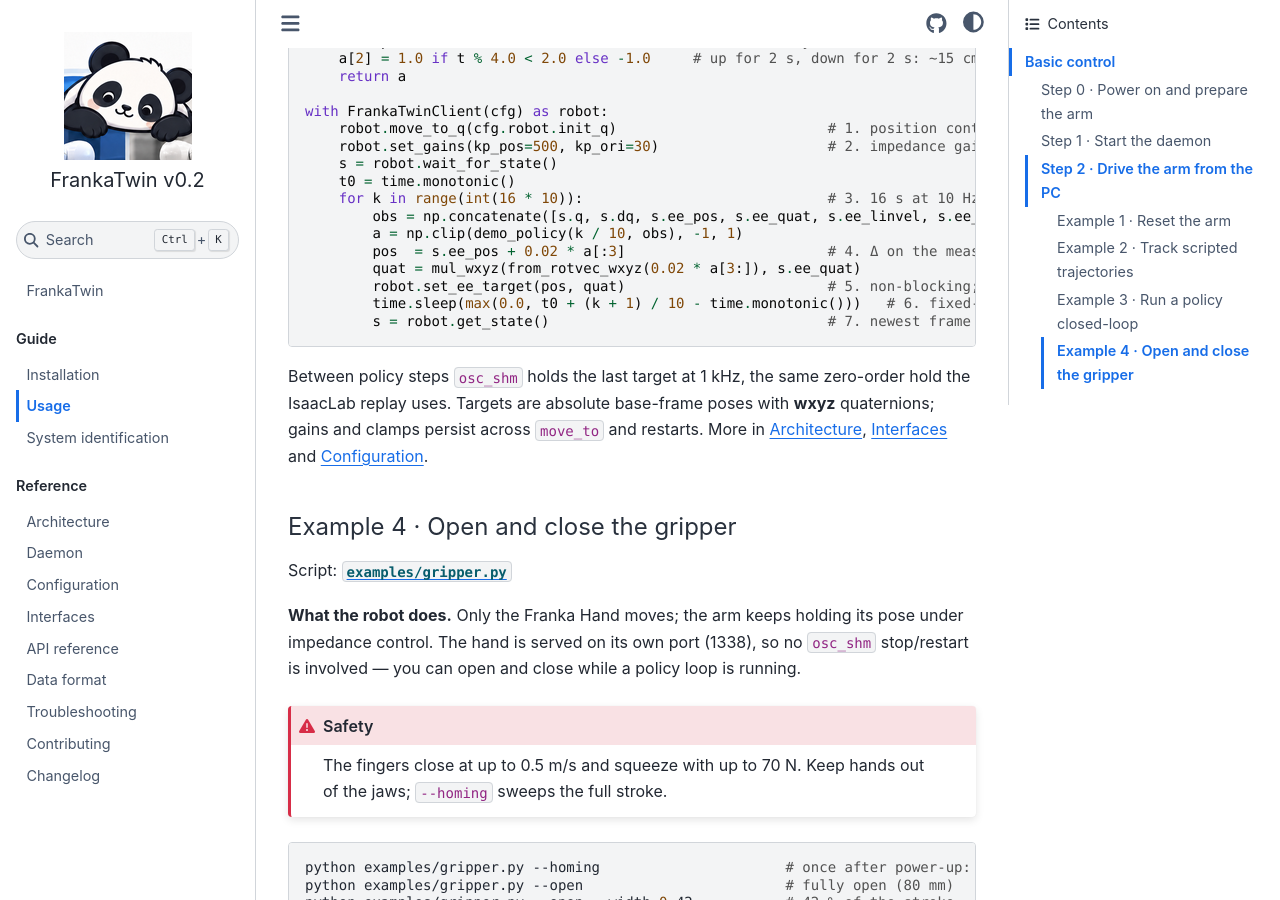
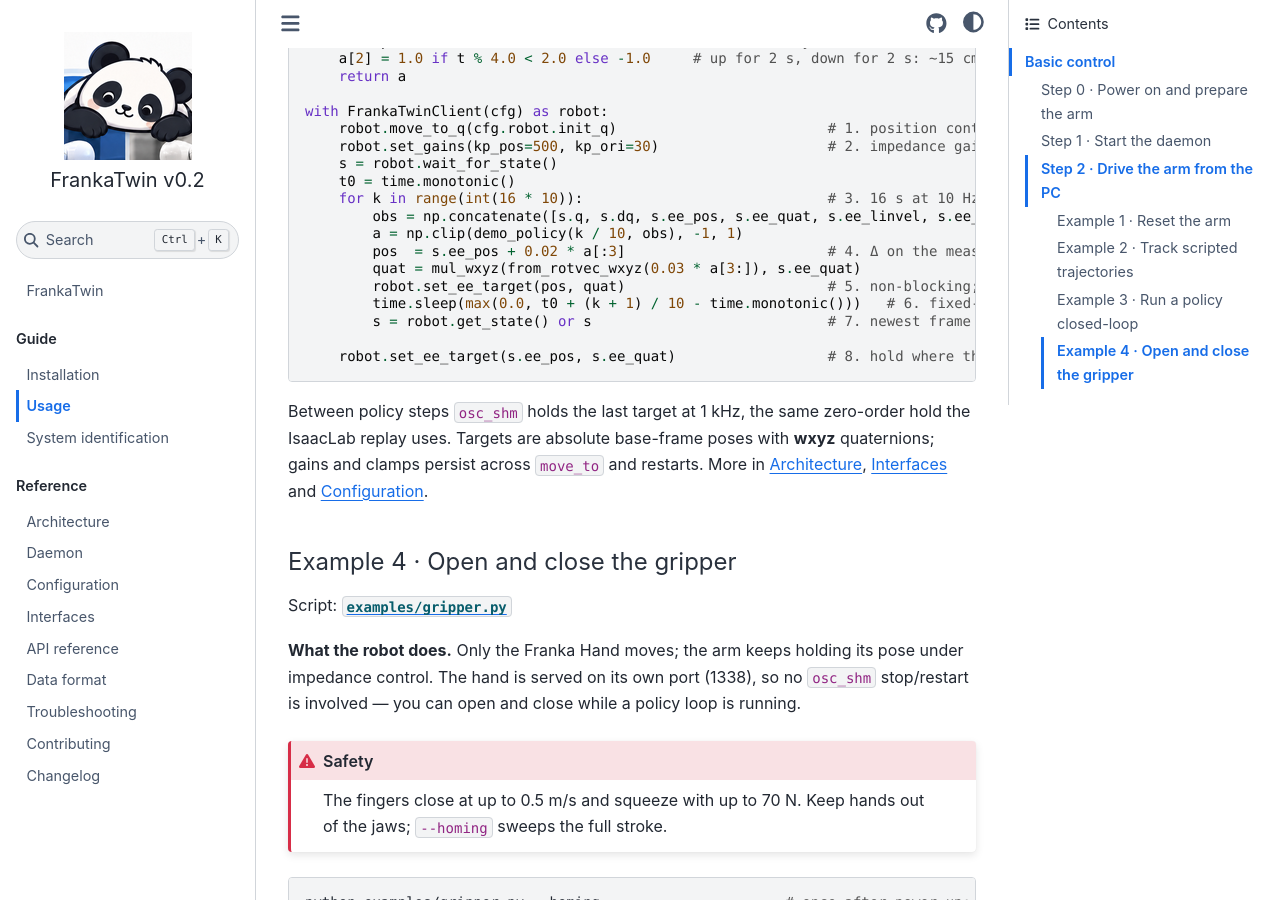
Before and after one commit to tsrobcvai/frankatwin, a Sphinx documentation site: the page built from docs/usage.md, in a window 1280 px wide and 900 px high, scrolled down 4250 px. Built offline with Sphinx 7.4.7 and the Sphinx Book theme 1.1.4, drawn with Linux system fonts in a browser that asks for light colours.

Commit message:
docs(usage): the annotated loop now matches policy_loop.py
Three drifts: rot_scale was still 0.02 (the default is 0.03), get_state() had
lost its `or s` fallback — it returns None when no new frame has arrived, so
copying the snippet crashes on the next s.ee_pos — and the final set_ee_target
that holds the end pose was missing, though the prose above promises it.

Co-Authored-By: Claude Opus 5 <noreply@anthropic.com>

````diff
--- a/docs/usage.md
+++ b/docs/usage.md
@@ -181,10 +181,12 @@ with FrankaTwinClient(cfg) as robot:
         obs = np.concatenate([s.q, s.dq, s.ee_pos, s.ee_quat, s.ee_linvel, s.ee_angvel])
         a = np.clip(demo_policy(k / 10, obs), -1, 1)
         pos  = s.ee_pos + 0.02 * a[:3]                        # 4. Δ on the measured pose (as in the sim task)
-        quat = mul_wxyz(from_rotvec_wxyz(0.02 * a[3:]), s.ee_quat)
+        quat = mul_wxyz(from_rotvec_wxyz(0.03 * a[3:]), s.ee_quat)
         robot.set_ee_target(pos, quat)                        # 5. non-blocking; osc_shm holds it at 1 kHz
         time.sleep(max(0.0, t0 + (k + 1) / 10 - time.monotonic()))   # 6. fixed-rate tick
-        s = robot.get_state()                                 # 7. newest frame of the 100 Hz stream
+        s = robot.get_state() or s                            # 7. newest frame of the 100 Hz stream
+
+    robot.set_ee_target(s.ee_pos, s.ee_quat)                  # 8. hold where the run ended
 ```
 
 Between policy steps `osc_shm` holds the last target at 1 kHz, the same
````
